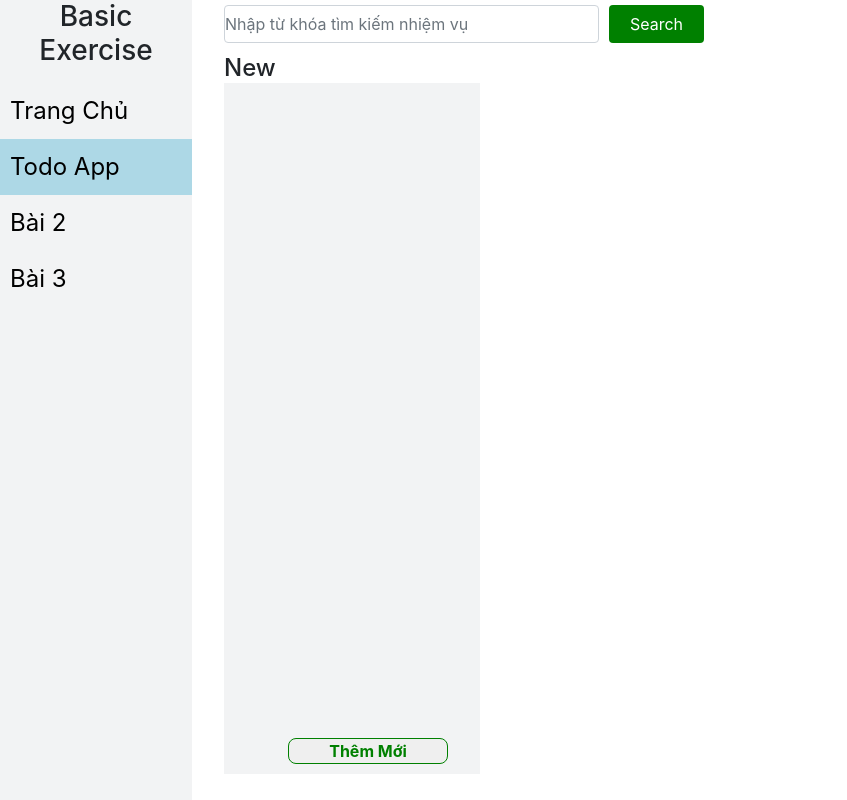
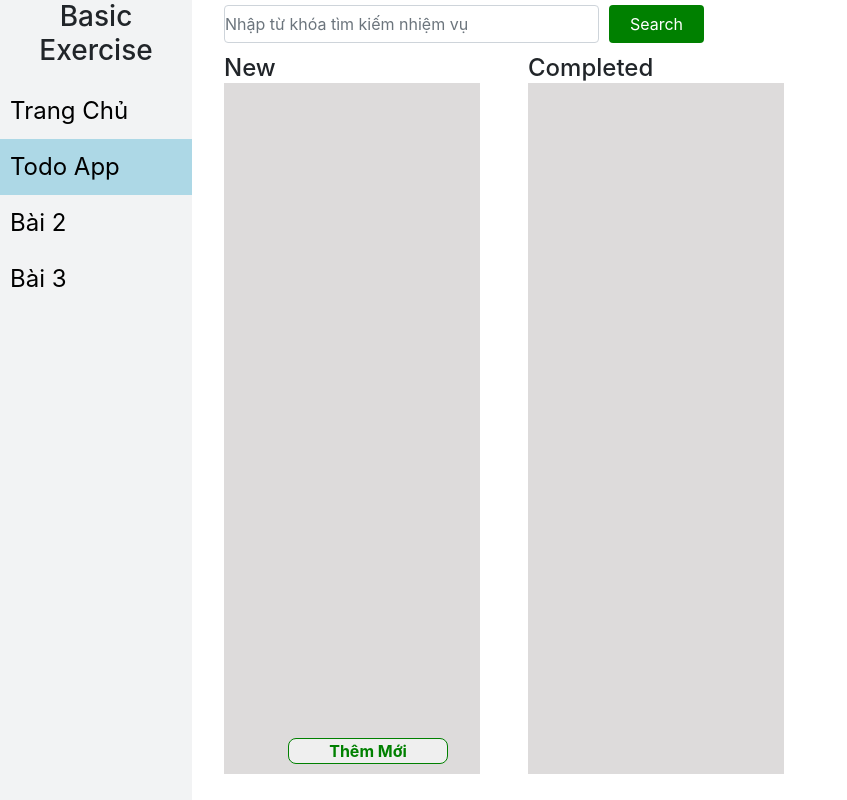
Before and after one commit to KeenTraan/Todo-App, a Vue app: page /todoapp in a window 1280 px wide. Shown: the whole page, without its empty margins (0-847 px from the left). Built offline with nearby package versions, Linux system fonts and the light colour scheme.

Commit message:
update completed code

```diff
--- a/src/components/TodoComponent/AddItemComponent.vue
+++ b/src/components/TodoComponent/AddItemComponent.vue
@@ -30,35 +30,35 @@
             >
               <h5 style="margin-left: 1rem">{{ item.taskname }}</h5>
               <p style="margin-left: 1rem">{{ item.currentTime }}</p>
-                <button class="btn-save">
-                  hoàn thành
-                </button>
-                <button class="btn-cancel">
-                  từ bỏ
-                </button>
+              <button class="btn-save" @click="handleCompletedItem(index)">hoàn thành</button>
+              <button class="btn-cancel">từ bỏ</button>
             </div>
           </div>
         </div>
+        <div>
+          <CompletedTodo v-bind:completed="completed"/>
+        </div>
       </div>
       <button type="submit" class="btn-add" @click="ishiden = !ishiden">
-          <strong>
-            Thêm Mới
-          </strong>
+        <strong> Thêm Mới </strong>
       </button>
     </div>
   </div>
 </template>
 
 <script>
+import CompletedTodo from "@/components/TodoComponent/CompletedComponet";
+
 export default {
-  name: "TodoComponent",
+  name: "AddItemComponent",
   data() {
     return {
       date: "",
       hours: "",
       ishiden: false,
       input_content: "",
-      todoList: [],
+      todoList: JSON.parse(localStorage.getItem("todoList")) ?? [],
+      completed: JSON.parse(localStorage.getItem("Completed")) ?? [],
     };
   },
   methods: {
@@ -72,8 +72,20 @@ export default {
       localStorage.setItem("todoList", JSON.stringify(this.todoList));
       this.input_content = "";
     },
+    handleCompletedItem(index) {
+      const completedTask = this.todoList[index]
+      if(Array.isArray(this.completed)) {
+        this.completed.push(completedTask)
+      }else {
+        this.completed = [completedTask]
+      }
+      this.todoList = this.todoList.filter((task, i) => i != index)
+      localStorage.setItem('Completed', JSON.stringify(this.completed))
+      localStorage.setItem("todoList", JSON.stringify(this.todoList));
+    }
   },
   mounted() {
+    localStorage.setItem("todoList", JSON.stringify(this.todoList));
     this.todoList = JSON.parse(localStorage.getItem("todoList"));
 
     setInterval(() => {
@@ -85,6 +97,9 @@ export default {
       this.date = date;
     }, 1000);
   },
+  components: {
+    CompletedTodo,
+  },
 };
 </script>
 
@@ -95,7 +110,8 @@ export default {
   padding: 0;
 }
 .content {
-  background-color:rgb(242,243,244);
+  display: flex;
+  background-color: rgb(221, 219, 219);
   width: 20vw;
   height: 90vh;
   position: relative;
@@ -129,6 +145,7 @@ export default {
   .add-item {
     display: flex;
     flex-direction: column;
+    margin-right: 3rem;
     .btn-save {
       background-color: green;
       color: white;
@@ -138,7 +155,7 @@ export default {
       padding: 4px 8px 4px 8px;
     }
     .btn-cancel {
-      background-color: rgb(220,20,60);
+      background-color: rgb(220, 20, 60);
       color: white;
       border-radius: 3px;
       border: none;
@@ -168,6 +185,7 @@ export default {
     flex-direction: column;
     .show-item {
       position: relative;
+      margin-top: 10px;
       left: 15px;
       border-radius: 5px;
       background-color: white;
@@ -179,7 +197,7 @@ export default {
     height: 10rem;
   }
   .todo-list::-webkit-scrollbar-thumb {
-    background-color: rgba(141, 141, 141, 0.5);
+    background-color: rgba(141, 141, 141, 0.8);
     border-radius: 100rem;
   }
   .todo-list::-webkit-scrollbar-track {
--- a/src/components/TodoComponent/CompletedComponet.vue
+++ b/src/components/TodoComponent/CompletedComponet.vue
@@ -1,15 +1,42 @@
 <template>
-
+  <div class="completed-item">
+    <h4 class="text">Completed</h4>
+    <div
+      class="show-item-completed"
+      v-for="(item, index) in completed"
+      :key="index"
+    >
+      <h5>{{ item.taskname }}</h5>
+      <p>{{ item.currentTime }}</p>
+    </div>
+  </div>
 </template>
 
 <script>
 export default {
-  methods: {
-
-  }
-}
+  name: "CompletedTodo",
+  props: {
+    completed: {},
+  },
+};
 </script>
 
-<style>
-
+<style scoped>
+.completed-item {
+  background-color: rgb(221, 219, 219);
+  width: 20vw;
+  height: 90vh;
+}
+.text {
+  background-color: white;
+}
+.show-item-completed {
+  border-radius: 5px;
+  display: flex;
+  flex-direction: column;
+  padding: 5px;
+  margin: 15px;
+  background-color: white;
+  width: 18vw;
+}
 </style>
--- a/src/views/TodoView.vue
+++ b/src/views/TodoView.vue
@@ -4,20 +4,20 @@
     <div class="body">
       <Search />
       <div class="item-list">
-        <AddItem />
+        <TodoApp />
       </div>
     </div>
   </div>
 </template>
 
 <script>
-import AddItem from '@/components/TodoComponent/AddItemComponent.vue'
+import TodoApp from '@/components/TodoComponent/AddItemComponent.vue'
 import Sidebar from '@/components/SidebarComponent/SidebarComponent.vue'
 import Search from '@/components/SearchComponent/SearchComponent.vue'
 export default {
   components: {
     Sidebar,
-    AddItem,
+    TodoApp,
     Search
   }
 }
```
Also changed, not shown: src/components/TodoComponent/CancelComponent.vue (added). Lines whose indentation alone changed are shown as unchanged.
